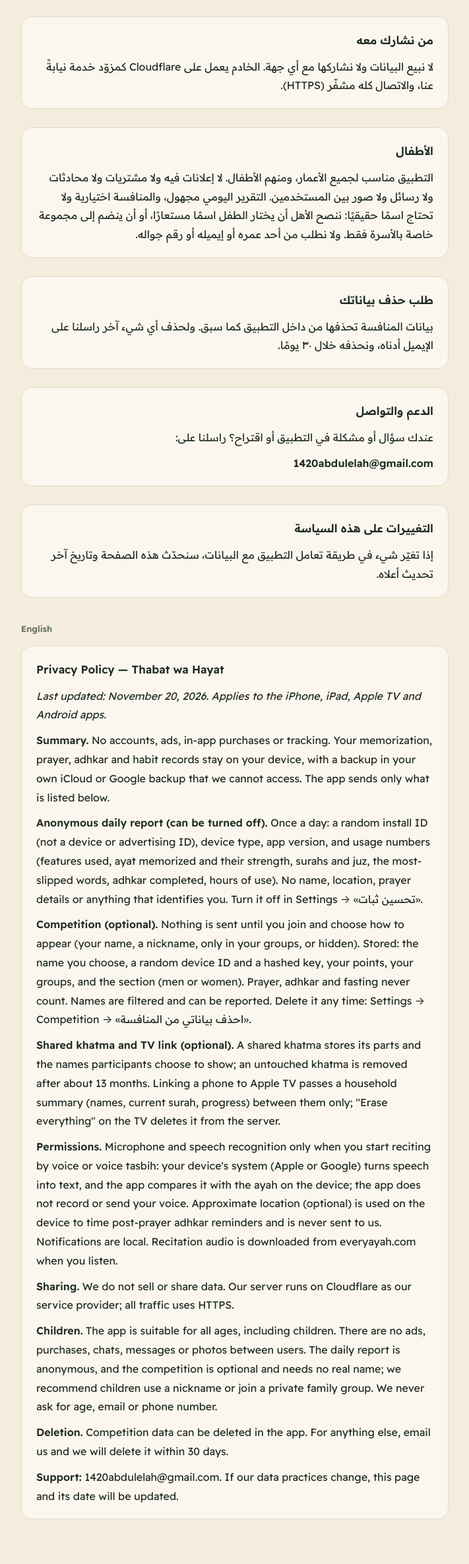
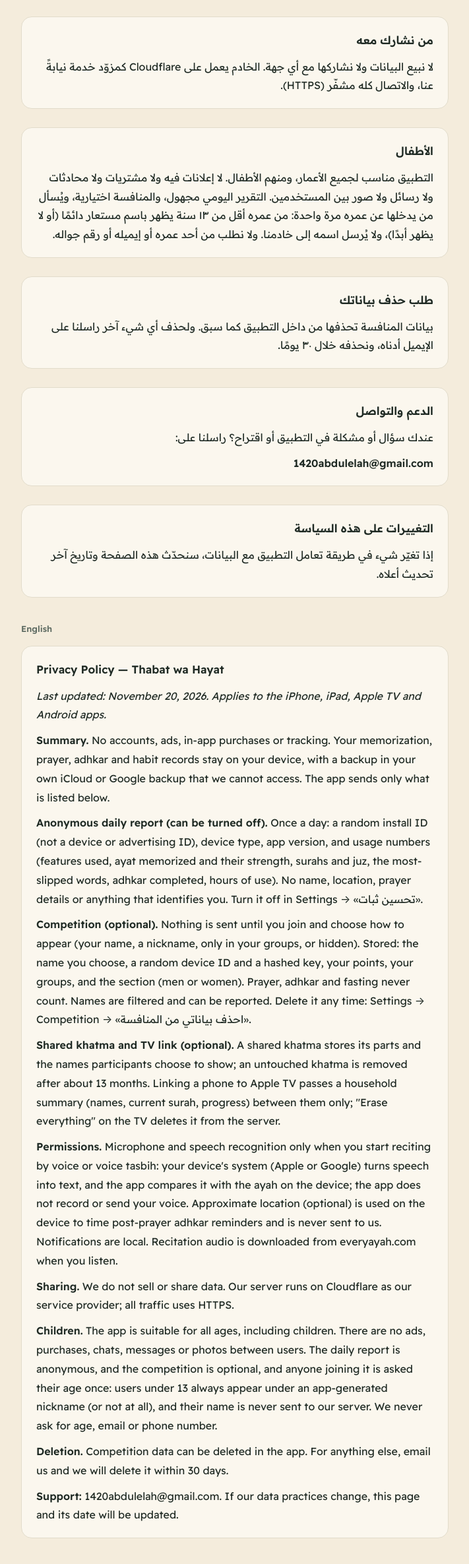
Before and after one commit to 1420abdulelah-beep/ice-cream-truck-support, a plain HTML site: page thabat/index.html in a window 1280 px wide. Shown: the part 1784-4155 px from the top of the page at 66% size, without its empty margins (284-995 px from the left). Drawn offline with Linux system fonts and the light colour scheme; a web font is replaced by a local one.

Commit message:
ثبات وحياة: الأطفال في المنافسة باسم مستعار
Co-Authored-By: Claude Opus 5.5 <noreply@anthropic.com>
Claude-Session: https://claude.ai/code/session_01N6x13NMHTo1zCHP3RmpKvm

```diff
--- a/thabat/index.html
+++ b/thabat/index.html
@@ -88,7 +88,7 @@ ul{padding-inline-start:22px;display:flex;flex-direction:column;gap:4px}
 
   <section>
     <h2>الأطفال</h2>
-    <p>التطبيق مناسب لجميع الأعمار، ومنهم الأطفال. لا إعلانات فيه ولا مشتريات ولا محادثات ولا رسائل ولا صور بين المستخدمين. التقرير اليومي مجهول، والمنافسة اختيارية ولا تحتاج اسمًا حقيقيًا: ننصح الأهل أن يختار الطفل اسمًا مستعارًا، أو أن ينضم إلى مجموعة خاصة بالأسرة فقط. ولا نطلب من أحد عمره أو إيميله أو رقم جواله.</p>
+    <p>التطبيق مناسب لجميع الأعمار، ومنهم الأطفال. لا إعلانات فيه ولا مشتريات ولا محادثات ولا رسائل ولا صور بين المستخدمين. التقرير اليومي مجهول، والمنافسة اختيارية، ويُسأل من يدخلها عن عمره مرة واحدة: من عمره أقل من ١٣ سنة يظهر باسم مستعار دائمًا (أو لا يظهر أبدًا)، ولا يُرسل اسمه إلى خادمنا. ولا نطلب من أحد عمره أو إيميله أو رقم جواله.</p>
   </section>
 
   <section id="delete">
@@ -117,7 +117,7 @@ ul{padding-inline-start:22px;display:flex;flex-direction:column;gap:4px}
     <p><strong>Shared khatma and TV link (optional).</strong> A shared khatma stores its parts and the names participants choose to show; an untouched khatma is removed after about 13 months. Linking a phone to Apple TV passes a household summary (names, current surah, progress) between them only; "Erase everything" on the TV deletes it from the server.</p>
     <p><strong>Permissions.</strong> Microphone and speech recognition only when you start reciting by voice or voice tasbih: your device's system (Apple or Google) turns speech into text, and the app compares it with the ayah on the device; the app does not record or send your voice. Approximate location (optional) is used on the device to time post-prayer adhkar reminders and is never sent to us. Notifications are local. Recitation audio is downloaded from everyayah.com when you listen.</p>
     <p><strong>Sharing.</strong> We do not sell or share data. Our server runs on Cloudflare as our service provider; all traffic uses HTTPS.</p>
-    <p><strong>Children.</strong> The app is suitable for all ages, including children. There are no ads, purchases, chats, messages or photos between users. The daily report is anonymous, and the competition is optional and needs no real name; we recommend children use a nickname or join a private family group. We never ask for age, email or phone number.</p>
+    <p><strong>Children.</strong> The app is suitable for all ages, including children. There are no ads, purchases, chats, messages or photos between users. The daily report is anonymous, and the competition is optional, and anyone joining it is asked their age once: users under 13 always appear under an app-generated nickname (or not at all), and their name is never sent to our server. We never ask for age, email or phone number.</p>
     <p><strong>Deletion.</strong> Competition data can be deleted in the app. For anything else, email us and we will delete it within 30 days.</p>
     <p><strong>Support:</strong> <span style="user-select:all;-webkit-user-select:all">1420abdulelah@gmail.com</span>. If our data practices change, this page and its date will be updated.</p>
   </section>
```
